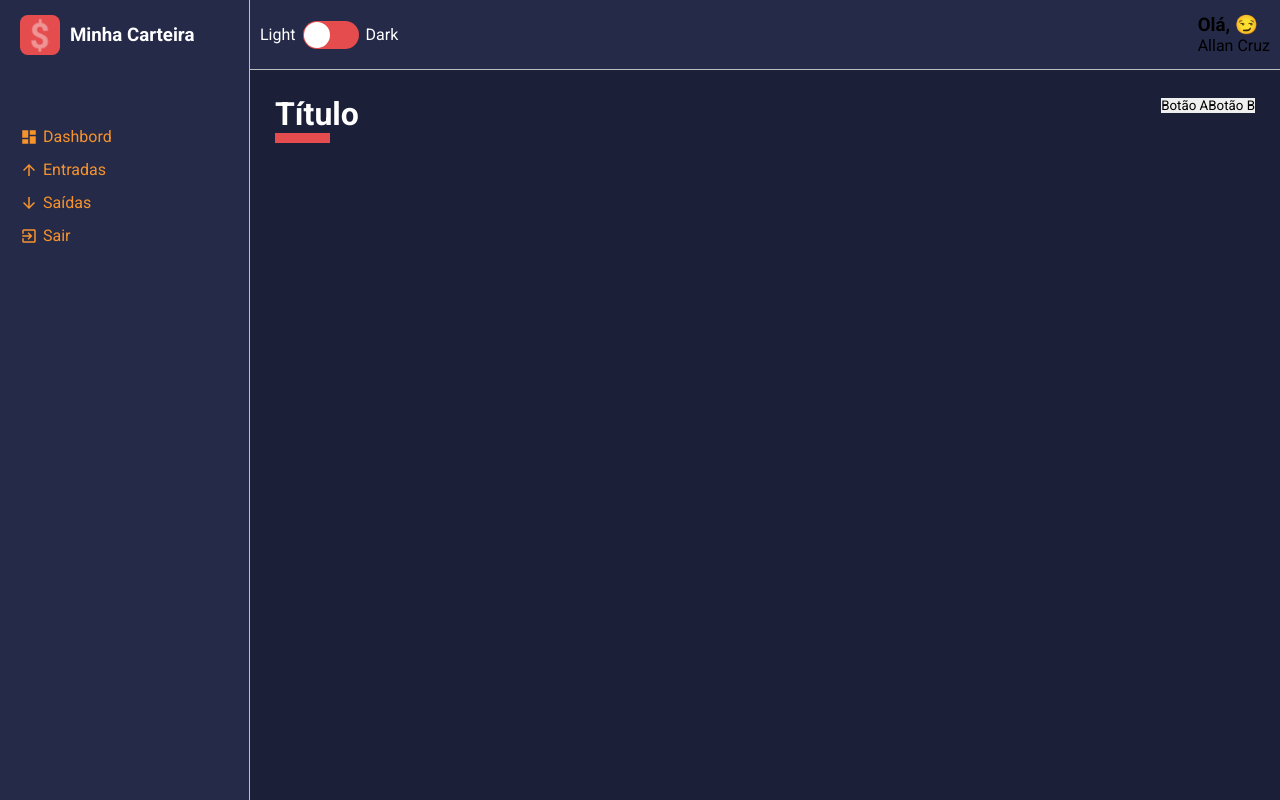
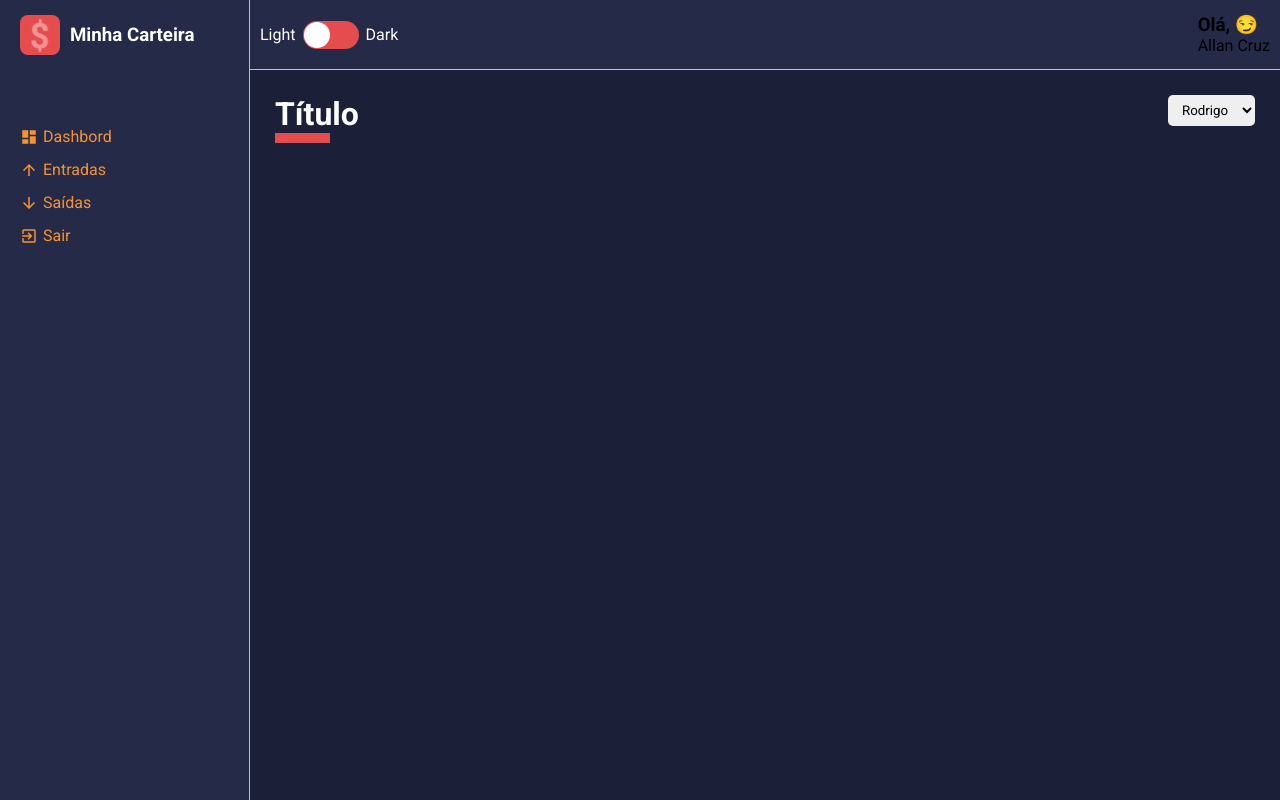
Before and after one commit to allanncruz/finance-dashboard, a React (Create React App) app: page / in a window 1280 px wide. Built offline with nearby package versions, Linux system fonts and the light colour scheme; the HTML template or start-up script is replaced by a standard one.

Commit message:
create select input component

```diff
--- a/src/components/ContentHeader/index.tsx
+++ b/src/components/ContentHeader/index.tsx
@@ -1,4 +1,5 @@
 import React from 'react';
+import SelectInput from '../../components/SelectInput';
 import {
   Container,
   TitleContainer,
@@ -6,14 +7,22 @@ import {
 } from './styles'
 
 const ContentHeader: React.FC = () => {
+
+  const options = [
+    {value: 'Rodrigo', label: 'Rodrigo'},
+    {value: 'Maria', label: 'Maria'},
+    {value: 'Ana', label: 'Ana'},
+  ]
+
   return(
     <Container>
       <TitleContainer>
         <h1>Título</h1>
       </TitleContainer>
       <Controllers>
-        <button type="button">Botão A</button>
-        <button type="button">Botão B</button>
+        <SelectInput
+          options={options}
+        />
       </Controllers>
     </Container>
   );
--- a/src/components/ContentHeader/styles.ts
+++ b/src/components/ContentHeader/styles.ts
@@ -21,4 +21,5 @@ export const TitleContainer = styled.div`
 `;
 
 export const Controllers = styled.div`
+  display: flex;
 `;
--- /dev/null
+++ b/src/components/SelectInput/index.tsx
@@ -0,0 +1,27 @@
+import React from 'react';
+import {
+  Container
+} from './styles'
+
+interface IsSelectInputProps {
+  options: {
+    value: string | number;
+    label: string | number;
+  }[],
+}
+
+const SelectInput: React.FC<IsSelectInputProps> = ({ options }) => {
+  return(
+    <Container>
+      <select>
+        {
+          options.map(option => (
+            <option value={option.value}>{option.label}</option>
+          ))
+        }
+      </select>
+    </Container>
+  );
+}
+
+export default SelectInput;
--- /dev/null
+++ b/src/components/SelectInput/styles.ts
@@ -0,0 +1,9 @@
+import styled from 'styled-components';
+
+export const Container = styled.div`
+  > select{
+      padding: 7px 10px;
+      border-radius: 5px;
+      margin-left: 7px;
+  }
+`;
```
